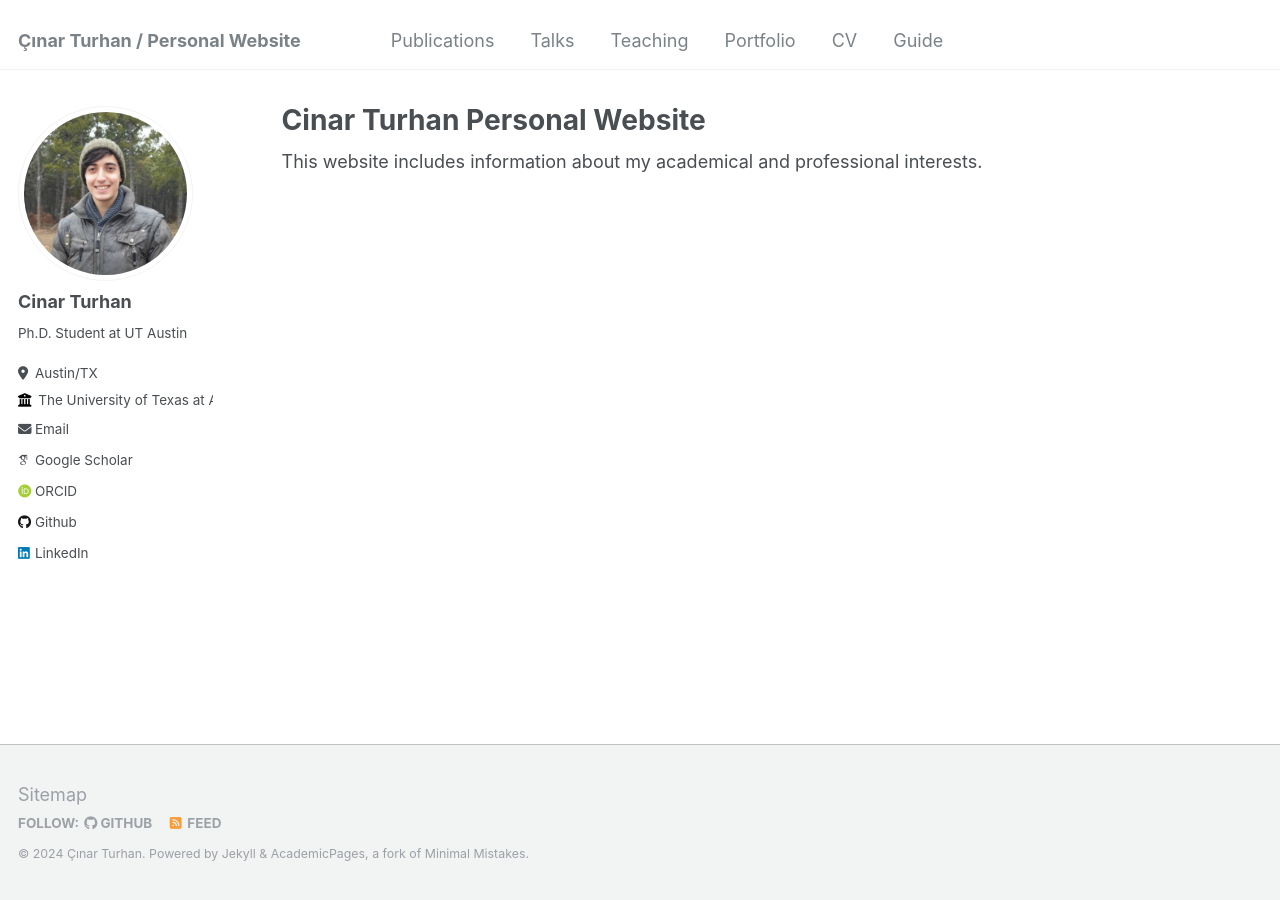
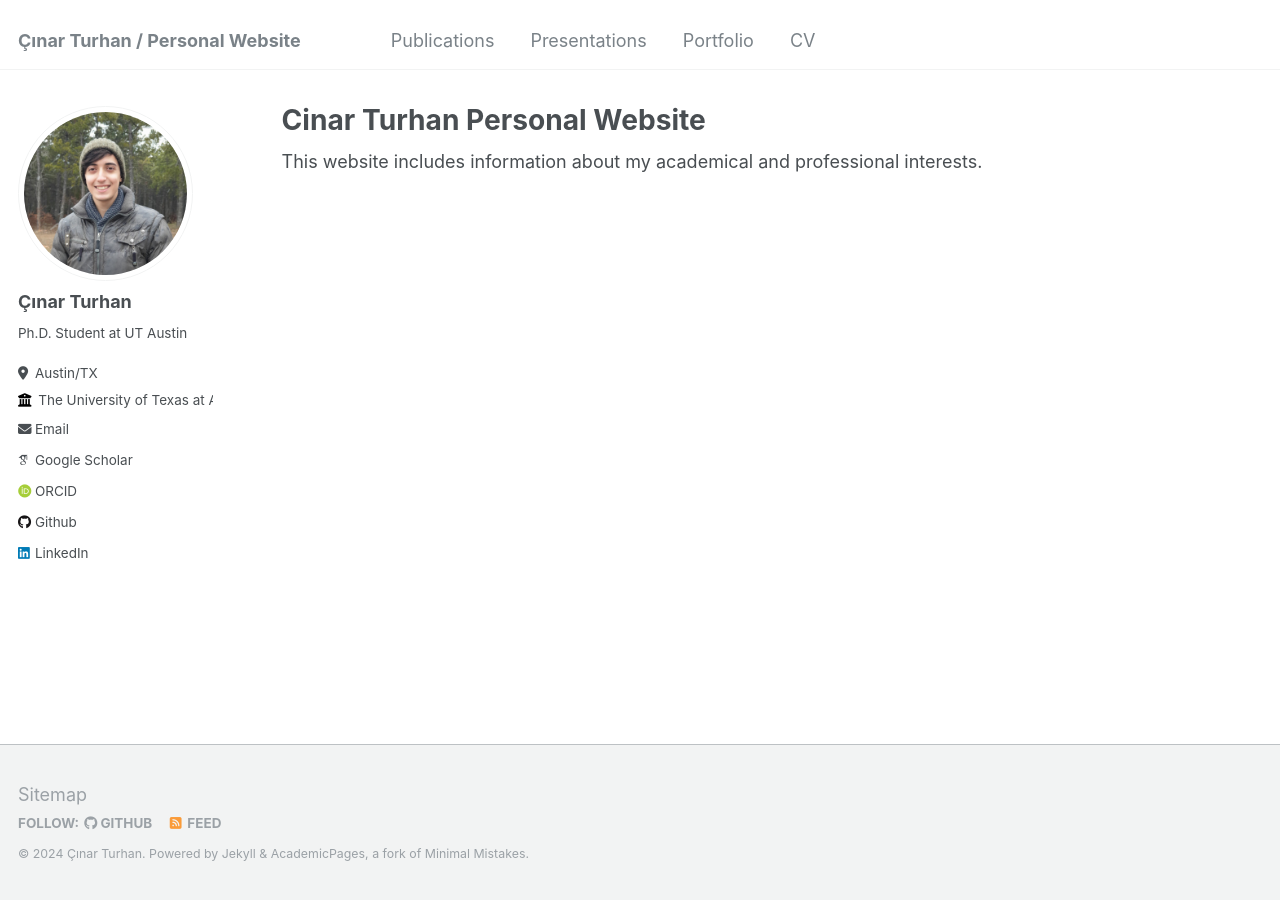
Before and after one commit to cinarturhan/cinarturhan.github.io, a Jekyll site: the page built from _pages/about.md, in a window 1280 px wide. Built offline with Jekyll 4.4.1, drawn with Linux system fonts in a browser that asks for light colours; some web fonts are replaced.

Commit message:
changing talks to presentations

```diff
--- a/_config.yml
+++ b/_config.yml
@@ -22,7 +22,7 @@ repository               : "cinarturhan/cinarturhan.github.io"
 author:
   # Biographic information
   avatar           : "profile.png"
-  name             : "Cinar Turhan"
+  name             : "Çınar Turhan"
   bio              : "Ph.D. Student at UT Austin"
   location         : "Austin/TX"
   employer         : "The University of Texas at Austin"
--- a/_data/navigation.yml
+++ b/_data/navigation.yml
@@ -3,17 +3,11 @@ main:
   - title: "Publications"
     url: /publications/
 
-  - title: "Talks"
-    url: /talks/
-
-  - title: "Teaching"
-    url: /teaching/
+  - title: "Presentations"
+    url: /presentations/
 
   - title: "Portfolio"
     url: /portfolio/
 
   - title: "CV"
     url: /cv/
-
-  - title: "Guide"
-    url: /markdown/
--- a/_pages/talks.html
+++ b/_pages/presentations.html
@@ -1,7 +1,7 @@
 ---
 layout: archive
-title: "Talks and presentations"
-permalink: /talks/
+title: "Presentations and Talks"
+permalink: /presentations/
 author_profile: true
 ---
 
```
